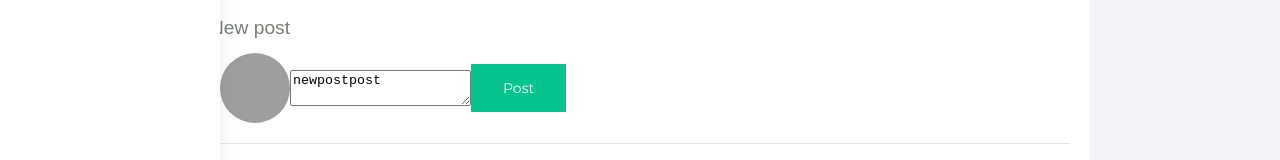
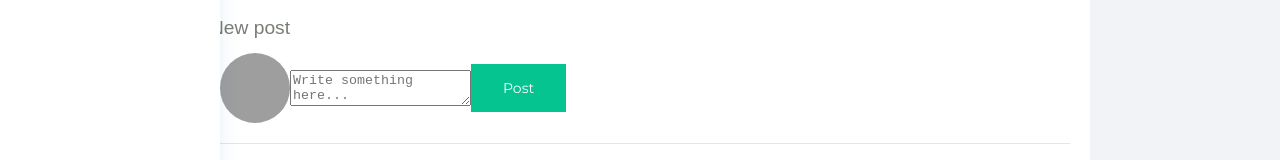
Before and after one commit to anast-bd/cnw-react-app, a React (Create React App) app: page /profile in a window 1280 px wide. Shown: the part 387-547 px from the top of the page. Built offline with nearby package versions, Linux system fonts and the light colour scheme; grey boxes are pictures that could not be loaded.

Commit message:
additional fixes [iss34]

```diff
--- a/src/components/Profile/MyPosts/NewPost/NewPost.jsx
+++ b/src/components/Profile/MyPosts/NewPost/NewPost.jsx
@@ -6,9 +6,7 @@ const NewPost = (props) => {
 	let newPostElement = React.createRef();
 
 	let addPost = () => {
-		let postMessage = newPostElement.current.value;
 		props.addPost(postMessage);
-		newPostElement.current.value = '';
 	}
 
 	let onPostChange = () => {
--- a/src/redux/state.js
+++ b/src/redux/state.js
@@ -1,12 +1,13 @@
 import {rerenderEntireTree} from "../render";
 
-export let addPost = (postMessage) => {
+export let addPost = () => {
 	let newPost ={
 		id: 5,
-		message: postMessage,
+		message: state.profilePage.newPostText,
 		likesCount: 0
 	};
 	state.profilePage.posts.unshift(newPost);
+	state.profilePage.newPostText = '';
 	rerenderEntireTree(state);
 }
 
@@ -21,7 +22,7 @@ let state = {
 		{id: 1, message: 'Ribbit! Ribbit ribbit.', likesCount: '800'},
 		{id: 2, message: 'Ribbit ribbit, ribbit. Ribbit?.', likesCount: '1250'},
 		{id: 3, message: 'Ribbit ribbit rib-ribbit ribbit!', likesCount: '958'}],
-		newPostText: 'newpostpost',
+		newPostText: '',
 	},
 	dialogsPage: {
 		dialogs: [
@@ -41,4 +42,6 @@ let state = {
 	updageNewPostText
 }
 
+window.state = state;
+
 export default state;
```
